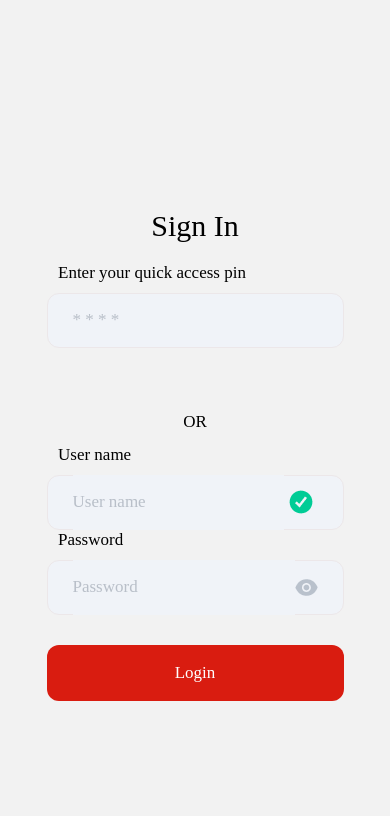
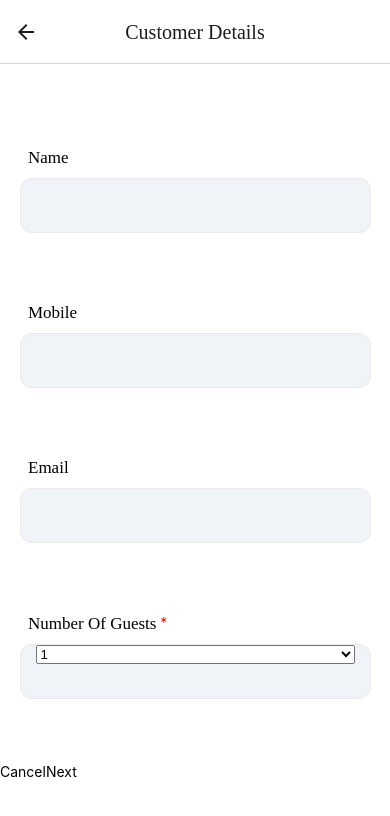
Before and after one commit to SangeethSujith/EZMenu, a React Native app: screen /Customer in a window 390 px wide. Shown: the top 816 px of the page. Built offline with nearby package versions, Linux system fonts and the light colour scheme.

Commit message:
new screen new elements same things

```diff
--- a/App.js
+++ b/App.js
@@ -1,9 +1,11 @@
+/* eslint-disable prettier/prettier */
 import React from 'react';
 import Login from './assets/screens/Login';
 import {NavigationContainer} from '@react-navigation/native';
 import {createNativeStackNavigator} from '@react-navigation/native-stack';
 import Seats from './assets/screens/Seats';
 import Bookfood from './assets/screens/Bookfood';
+import Customer from './assets/screens/Customer';
 
 const Stack = createNativeStackNavigator();
 //this is a test
@@ -26,6 +28,16 @@ const App = () => {
           component={Bookfood}
           options={{headerShown: false}}
         />
+        <Stack.Screen
+          name="Customer"
+          component={Customer}
+          options={{
+            headerShown: true,
+            title: 'Customer Details',
+            headerTitleAlign: 'center',
+            headerTitleStyle: {fontFamily: 'poppinsmedium', fontSize: 20},
+          }}
+        />
       </Stack.Navigator>
     </NavigationContainer>
   );
--- a/assets/screens/Bookfood.js
+++ b/assets/screens/Bookfood.js
@@ -66,14 +66,14 @@ const Bookfood = ({navigation}) => {
                     <View style={Design.modalbtm}>
                             <Text style={Design.h2c}>Your Order is about to be placed</Text>
                             <TouchableOpacity style={Design.modalbutton} onPress={()=>setOpen(false)}>
-                            <Text style={Design.h2c}>Cancel</Text>
+                            <Text style={Design.h2c}>Close</Text>
                             </TouchableOpacity>
                     </View>
                     </View>
                 </View>
             </Modal>
-            <TouchableOpacity style={Design.orderbtnright} onPress={() => navigation.navigate('Login-')}>
-                <Text style={Design.ordertxt}>View Cart</Text>
+            <TouchableOpacity style={Design.orderbtnright} onPress={() => navigation.navigate('Customer')}>
+                <Text style={Design.ordertxt}>View Details</Text>
             </TouchableOpacity>
         </View>
       </View>
--- /dev/null
+++ b/assets/screens/Customer.js
@@ -0,0 +1,74 @@
+/* eslint-disable prettier/prettier */
+/* eslint-disable react-native/no-inline-styles */
+import {Text, View, TextInput, TouchableOpacity} from 'react-native';
+import React,{useState} from 'react';
+import Design from '../styles/Design';
+import { Picker } from '@react-native-picker/picker';
+const Customer = () => {
+    const [selectedLanguage, setSelectedLanguage] = useState();
+  return (
+    <View
+      style={{
+        paddingTop: 20,
+        backgroundColor: '#fff',
+        flex: 1,
+        justifyContent: 'space-evenly',
+        }}>
+      <View>
+        <Text style={Design.h2}>Name</Text>
+        <TextInput style={Design.input} />
+      </View>
+      <View>
+      <Text style={Design.h2}>Mobile</Text>
+        <TextInput style={Design.input} />
+      </View>
+      <View>
+      <Text style={Design.h2}>Email</Text>
+      <TextInput style={Design.input} />
+      </View>
+      <View>
+      <View style={{flexDirection: 'row'}}>
+        <Text style={Design.h2}>Number Of Guests</Text>
+        <Text style={{color: '#D91C10'}}> *</Text>
+      </View>
+      <View style={{
+        borderColor: '#ECE7E9',
+    backgroundColor: '#F0F3F8',
+    height: 55,
+    borderRadius: 12,
+    borderWidth: 1,
+    width: '90%',
+    alignSelf:'center',
+    alignItems:'center',
+    justifyContent:'space-between',
+    paddingHorizontal:15,
+    }}>
+      <Picker
+          //ref={pickerRef}
+          style={{width:'100%'}}
+          selectedValue={selectedLanguage}
+          onValueChange={(itemValue, itemIndex) =>
+          setSelectedLanguage(itemValue)
+      }>
+          <Picker.Item label="1" value="1" enabled/>
+          <Picker.Item label="2" value="2"/>
+          <Picker.Item label="3" value="3"/>
+          <Picker.Item label="4" value="4"/>
+          <Picker.Item label="5" value="5"/>
+          <Picker.Item label="6" value="6"/>
+      </Picker>
+      </View>
+      </View>
+      <View style={{flexDirection:'row'}}>
+      <TouchableOpacity>
+        <Text>Cancel</Text>
+        </TouchableOpacity>
+      <TouchableOpacity>
+        <Text>Next</Text>
+      </TouchableOpacity>
+      </View>
+    </View>
+  );
+};
+
+export default Customer;
--- a/assets/screens/Seats.js
+++ b/assets/screens/Seats.js
@@ -50,7 +50,7 @@ const Seats = ({navigation}) => {
           <Picker.Item label="Sunset View" value="sun" enabled/>
       </Picker>
       </View>
-      <View style={{marginTop:15,height:windowheight/1.4}}>
+      <View style={{marginTop:15,height:windowheight / 1.4}}>
       <FlatList
       scrollEnabled={true}
       showsVerticalScrollIndicator={false}
```
